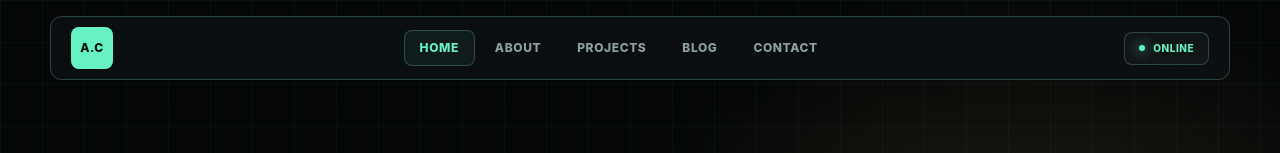
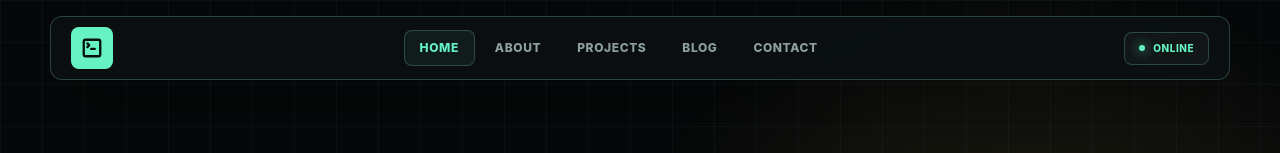
Before and after one commit to august-web/portffoliio, a Next.js app: page / in a window 1280 px wide. Shown: the top 153 px of the page. Built offline with nearby package versions, Linux system fonts and the light colour scheme.

Commit message:
Replace A.C text logo with terminal window icon from Lucide

```diff
--- a/src/components/layout/Navbar.tsx
+++ b/src/components/layout/Navbar.tsx
@@ -33,10 +33,22 @@ export default function Navbar() {
       <div className="flex items-center justify-between min-h-16 px-5 py-2.5 border border-[var(--color-line)] bg-[var(--color-panel)]/80 shadow-[0_24px_80px_rgba(0,0,0,0.28)] backdrop-blur-lg rounded-xl">
         <Link
           href="/"
-          className="grid place-items-center w-[42px] h-[42px] bg-[var(--color-accent)] text-[#04100c] text-xs font-extrabold uppercase tracking-wider no-underline shrink-0 rounded-lg"
+          className="grid place-items-center w-[42px] h-[42px] bg-[var(--color-accent)] text-[#04100c] no-underline shrink-0 rounded-lg"
           aria-label="Go to home"
         >
-          A.C
+          <svg
+            viewBox="0 0 24 24"
+            className="w-[22px] h-[22px]"
+            fill="none"
+            stroke="currentColor"
+            strokeWidth="2.5"
+            strokeLinecap="round"
+            strokeLinejoin="round"
+          >
+            <path d="m7 11 2-2-2-2" />
+            <path d="M11 13h4" />
+            <rect width="18" height="18" x="3" y="3" rx="2" ry="2" />
+          </svg>
         </Link>
 
         <nav className="hidden md:flex items-center gap-1" aria-label="Primary navigation">
```
